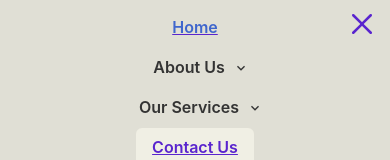
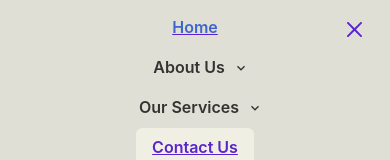
Before and after one commit to MackenzieStorey/cc-goodwin-coding-challenge, a React (Create React App) app: page / in a window 390 px wide. Both pictures are taken after a click on the button "Open menu". Shown: the top 160 px of the page. Built offline with nearby package versions, Linux system fonts and the light colour scheme.

Commit message:
Added specific css for close button, adjusted size

```diff
--- a/src/components/Navbar.js
+++ b/src/components/Navbar.js
@@ -25,7 +25,7 @@ import logo from '../logo.svg';
 const Navbar = props => {
     const mobileNav = useDisclosure();
     const isDesktop = useBreakpointValue({ base: false, md: true });
-    const { navbar, containerBackground, logoMain, menuButton, mainContainer } = useStyle();
+    const { navbar, containerBackground, logoMain, menuButton, mainContainer, closeButton } = useStyle();
     const navButtons = () => {
         if (isDesktop) {
             mobileNav.isOpen = false;
@@ -71,7 +71,7 @@ const Navbar = props => {
                 >
                     <DrawerOverlay />
                     <DrawerContent>
-                        <DrawerCloseButton css={menuButton} />
+                        <DrawerCloseButton css={closeButton} />
                         <DrawerBody css={containerBackground}>
                             <Flex direction="column" alignItems="center">
                                 {navButtons()}
--- a/src/components/NavbarStyles.js
+++ b/src/components/NavbarStyles.js
@@ -28,8 +28,14 @@ const buildStyle = () => {
             paddingRight: "0.5rem"
         },
         menuButton: {
-            fontSize: "20px",
+            fontSize: "25px",
             color: "#5924ce"
+        },
+        closeButton: {
+            fontSize: "15px",
+            color: "#5924ce",
+            paddingRight: "15px",
+            paddingTop: "10px"
         }
     }
 }
@@ -51,6 +57,9 @@ export const useStyle = () => {
         },
         menuButton: {
             ...styles.menuButton
+        },
+        closeButton: {
+            ...styles.closeButton
         }
     }
 }
```
